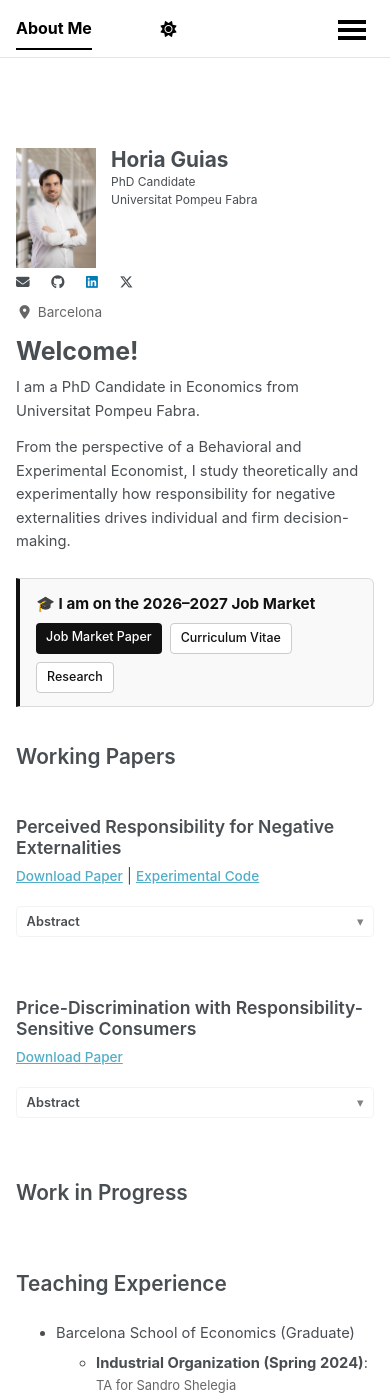
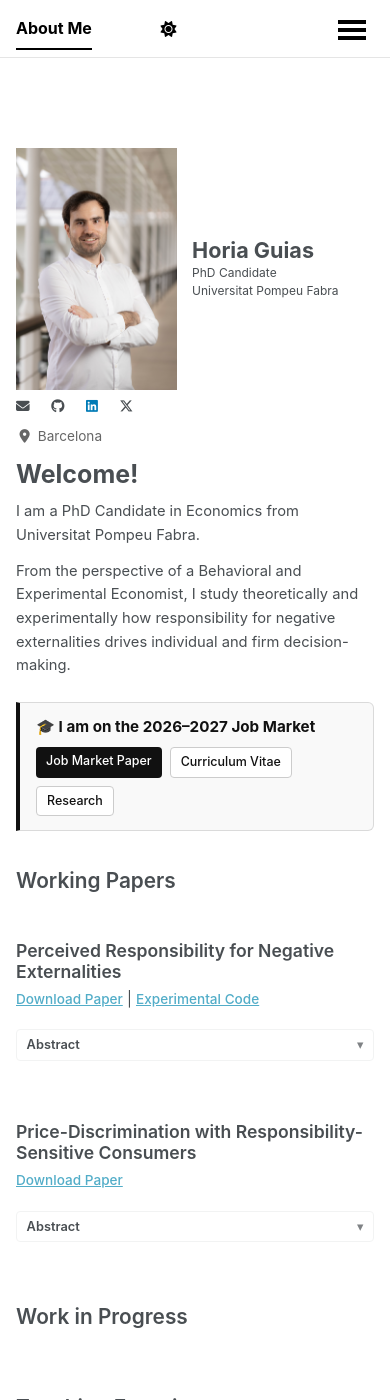
Before and after one commit to horiaguias/horiaguias.github.io, a Jekyll site: the page built from _pages/about.md, in a window 390 px wide and 1400 px high. Built offline with Jekyll 4.4.1, drawn with Linux system fonts in a browser that asks for light colours; a style sheet for code colours, icons or effects is not loaded.

Commit message:
Make Profile Picture Larger

```diff
--- a/_sass/layout/_sidebar.scss
+++ b/_sass/layout/_sidebar.scss
@@ -328,21 +328,31 @@
    ========================================================================== */
 
 @media (max-width: 1023px) {
-  /* Enlarge profile picture on mobile (maintaining aspect ratio and original square shape) */
+  /* Enlarge profile picture to ~45% of mobile screen width */
   .author__avatar {
-    width: 80px !important;
+    width: 45% !important;
+    max-width: 220px !important; /* Cap width on larger mobile/tablets */
+    display: table-cell !important;
+    vertical-align: middle !important;
 
     img {
       width: 100% !important;
-      height: auto !important;       /* Preserves original image proportions */
-      border-radius: 0 !important;   /* Removes rounded/circular shape */
-      object-fit: cover !important;  /* Prevents image squishing */
+      height: auto !important;       /* Preserves original aspect ratio */
+      border-radius: 0 !important;   /* Keeps clean square corners */
+      object-fit: cover !important;
     }
+  }
+
+  /* Vertically center the author content next to the larger photo */
+  .author__content {
+    display: table-cell !important;
+    vertical-align: middle !important;
+    padding-left: 15px !important;
   }
 
   /* Enlarge author name on mobile */
   .sidebar .author__name {
-    font-size: 1.3rem !important;
+    font-size: 1.35rem !important;
     line-height: 1.2;
   }
 
@@ -366,7 +376,7 @@
     display: flex !important;
     flex-wrap: wrap !important;
     position: static !important;
-    margin-top: 8px !important;
+    margin-top: 10px !important;
     padding: 0 !important;
     border: none !important;
     box-shadow: none !important;
```
